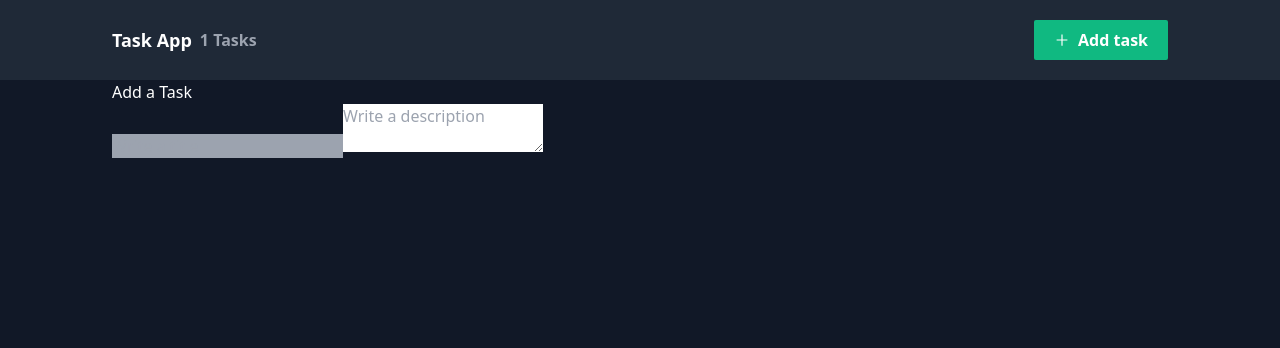
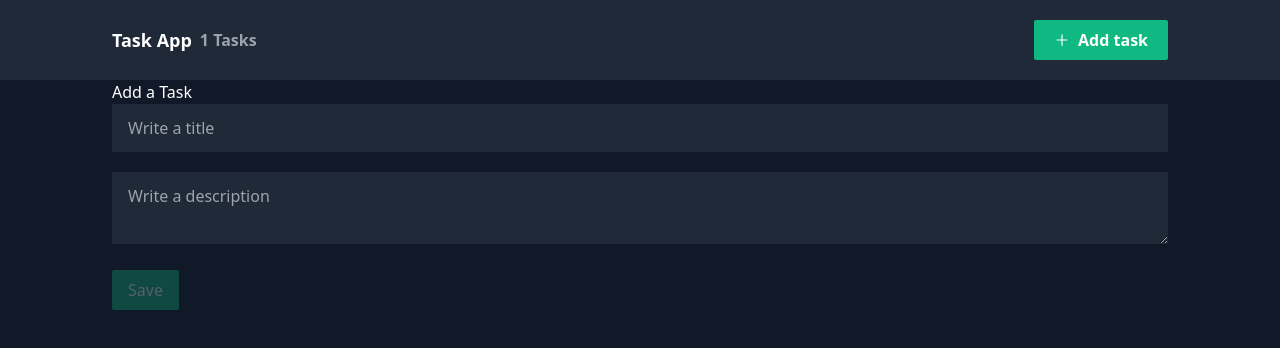
Before and after one commit to juliswer/CRUD-nextjs, a Next.js app: page /new in a window 1280 px wide. Shown: the top 348 px of the page. Built offline with nearby package versions, Linux system fonts and the light colour scheme.

Commit message:
uploading context

```diff
--- a/src/context/taskContext.js
+++ b/src/context/taskContext.js
@@ -6,6 +6,8 @@ export const useTasks = () => useContext(TaskContext);
 
 export const TasksProvider = ({children}) => {
     const [tasks, setTasks] = useState([{id: '1', title: 'some title', description: 'some description'}])
-
-    return <TaskContext.Provider value={{tasks}}>{children}</TaskContext.Provider>
+    const createTask = (title, description) => {
+        setTasks([...tasks, {title, description, id: "2"}])
+    }
+    return <TaskContext.Provider value={{tasks, createTask}}>{children}</TaskContext.Provider>
 }
--- a/src/pages/new.js
+++ b/src/pages/new.js
@@ -1,12 +1,51 @@
 import React from "react";
 import Layout from "../components/Layout";
+import { useState } from "react";
+import {useTasks} from '../context/taskContext';
 
 const TaskFormPage = () => {
+  const [task, setTask] = useState({
+      title: '',
+      description: '',
+  });
+
+  const {createTask} = useTasks();
+
+  const handleChange = (e) => {
+    const {name, value} = e.target;
+    setTask({... task, [name]: value})
+  };
+
+  const handleSubmit = (e) => {
+    e.preventDefault();
+    createTask(task.title, task.description)
+  }
+
   return (
     <Layout>
-      <h1>Add a Task</h1>
-      <input type="text" placeholder="Write a title" className="bg-gray-400 focus:text-gray-100 focus:outline-none" />
-      <textarea rows="2" placeholder="Write a description"></textarea>
+      <form onSubmit={handleSubmit}>
+        <h1>Add a Task</h1>
+        <input
+          type="text"
+          name="title"
+          onChange={handleChange}
+          placeholder="Write a title"
+          className="bg-gray-800 focus:text-gray-100 focus:outline-none w-full py-3 px-4 mb-5"
+        />
+        <textarea
+          rows="2"
+          onChange={handleChange}
+          name="description"
+          placeholder="Write a description"
+          className="bg-gray-800 focus:text-gray-100 focus:outline-none w-full py-3 px-4 mb-5"
+        ></textarea>
+        <button
+          className="bg-green-500 hover:bg-green-400 px-4 py-2 rounded-sm disabled:opacity-30"
+          disabled={!task.title}
+        >
+          Save
+        </button>
+      </form>
     </Layout>
   );
 };
--- a/tailwind.config.js
+++ b/tailwind.config.js
@@ -5,7 +5,9 @@ module.exports = {
     extend: {},
   },
   variants: {
-    extend: {},
+    extend: {
+      opacity: ['disabled'],
+    },
   },
   plugins: [],
 }
```
